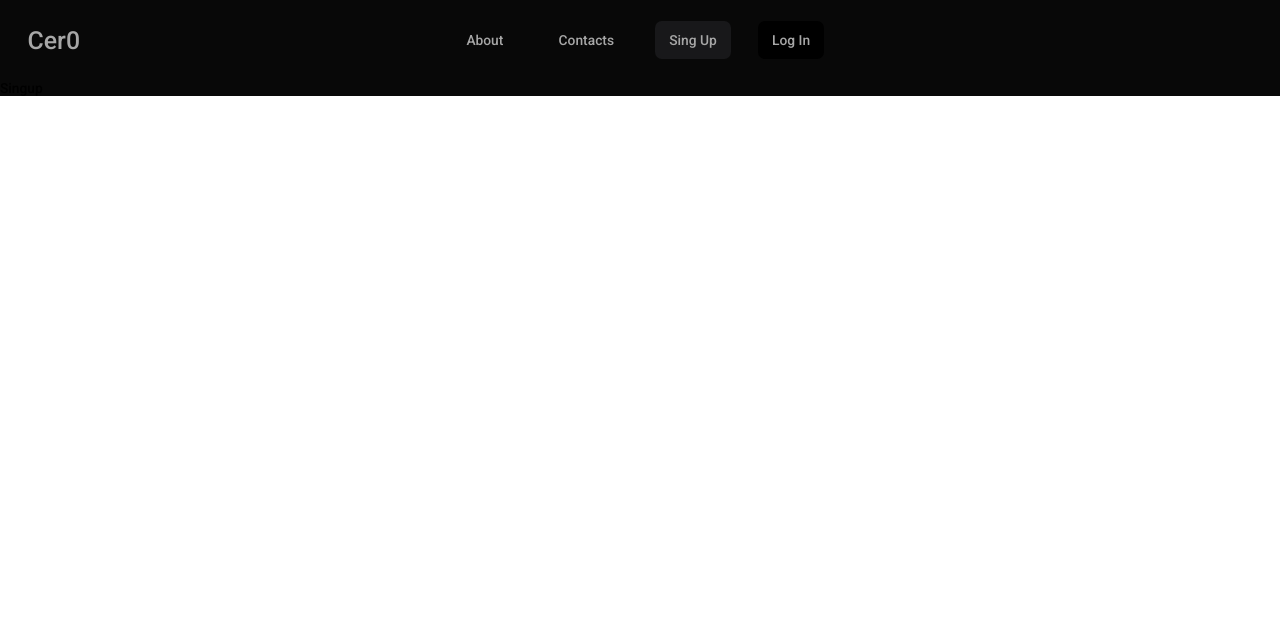
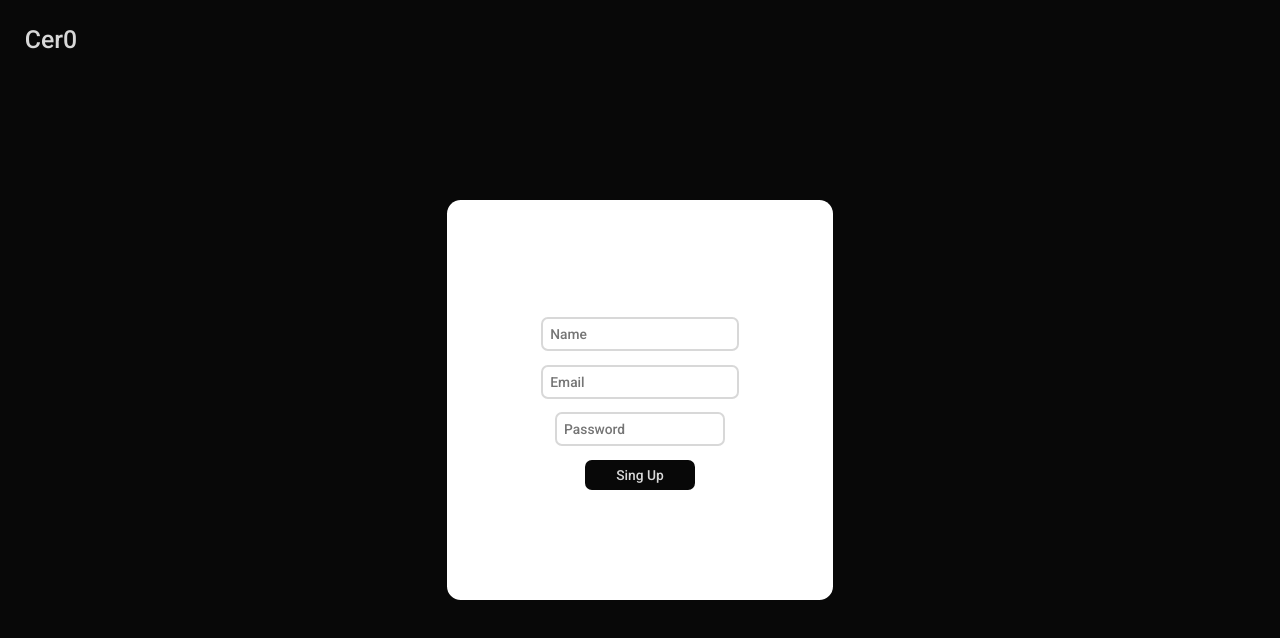
Before and after one commit to erickGit-dev/rest-practice, a React (Create React App) app in the folder client/: page /singup in a window 1280 px wide. Shown: the top 638 px of the page. Built offline with nearby package versions, Linux system fonts and the light colour scheme.

Commit message:
feat<frontend>: adding style to the login page

```diff
--- a/client/src/components/navbar.tsx
+++ b/client/src/components/navbar.tsx
@@ -1,28 +1,28 @@
 import React from "react";
 import { FaBars, FaX } from "react-icons/fa6";
 import { Link } from "react-router-dom";
-import style from "../styles/navbar.module.css";
+import Style from "../styles/navbar.module.css";
 
 const Navbar: React.FC = () => {
   const navRef = React.useRef<HTMLDivElement>(null);
 
   const toggleNav = () => {
-   navRef.current?.classList.toggle(style['nav-toggle']);
+    navRef.current?.classList.toggle(Style['nav-toggle']);
   }
 
   return (
     <header>
-      <Link to="/" className={style['app-name']}>Cer0</Link>
+      <Link to="/" className={Style['app-name']}>Cer0</Link>
       <nav ref={navRef}>
         <Link to="/about" onClick={toggleNav}>About</Link>
         <Link to="/contacts" onClick={toggleNav}>Contacts</Link>
-        <Link to="/singup" onClick={toggleNav} className={style['sing-up']}>Sing Up </Link>
-        <Link to="/login" onClick={toggleNav} className={style['log-in']} >Log In</Link>
-        <button className={style['menu-close']} onClick={toggleNav}>
+        <Link to="/login" onClick={toggleNav} className={Style['log-in']} >Log In</Link>
+        <Link to="/singup" onClick={toggleNav} className={Style['sing-up']}>Sing Up </Link>
+        <button className={Style['menu-close']} onClick={toggleNav}>
           <FaX size={'1.3em'} />
         </button>
       </nav >
-      <button className={style['menu-bars']} onClick={toggleNav}>
+      <button className={Style['menu-bars']} onClick={toggleNav}>
         <FaBars size={'1.3em'} />
       </button>
     </header>
--- a/client/src/components/pages/singup.tsx
+++ b/client/src/components/pages/singup.tsx
@@ -1,9 +1,19 @@
 import React from "react";
+import Style from "../../styles/singup.module.css"
+import { Link } from "react-router-dom";
 
 const Singup: React.FC = () => {
-    return (
-      <div>Singup</div>
-    );
+  return (
+    <div className={Style['sing-up']}>
+      <Link to="/" className={Style['app-name']}>Cer0</Link>
+      <div className={Style['card']}>
+        <input type="text" placeholder="Name" />
+        <input type="text" placeholder="Email" />
+        <input type="password" placeholder="Password" />
+        <button type="submit">Sing Up</button>
+        </div>
+    </div>
+  );
 }
 
 export default Singup;
--- a/client/src/styles/App.module.css
+++ b/client/src/styles/App.module.css
@@ -8,13 +8,15 @@
 }
 
 :root{
-    --mainColor: #080808;
-    --bodyColor: #0C0C0F;
-    --textColor: #D8D8D8;
+    --darkModeBackground: #080808;
+    --darkModeBody: #0C0C0F;
+    --darkModeText: #D8D8D8;
 }
 
 .body {
     background-color: var(--mainColor);
     width: 100%;
     height: 100%;
+    margin: 0;
+    padding: 0;
 }
--- a/client/src/styles/navbar.module.css
+++ b/client/src/styles/navbar.module.css
@@ -1,18 +1,19 @@
 :root {
     --mainColor: #080808;
     --buttonColor: #18181A;
-    --textColor: #A7A7A7;
+    --textColor: #D8D8D8;
     --textHover: #D1D0D0;
 }
 
 header {
+    position: sticky;
+    top: 0;
     background-color: var(--mainColor);
     padding: 0 2rem;
     display: flex;
     justify-content: space-between;
     align-items: center;
     height: 80px;
-    position: sticky;
 
     & .app-name {
         font-size: 1.8rem;
@@ -27,7 +28,7 @@ header {
 
         & a {
             margin: 0 1.0rem;
-            padding: 0.8rem 1.0rem;
+            padding: 0.5rem;
             display: block;
             text-decoration: none;
             color: var(--textColor);
@@ -41,16 +42,13 @@ header {
         }
 
         & .sing-up {
-            background-color: var(--buttonColor);
-        }
-
-        & .log-in {
             background-color: #000000;
 
             &:hover {
                 background-color: #000000;
                 color: var(--textHover);
             }
+
         }
 
         & .menu-close {
@@ -82,7 +80,7 @@ header {
         & .menu-bars {
             visibility: visible;
             opacity: 1;
-            margin-right: 3px;
+            margin-right: 0.03rem;
         }
 
         & nav {
@@ -99,6 +97,7 @@ header {
             opacity: 2px;
             color: var(--textColor);
             gap: 1rem;
+            transition: 1s;
             transform: translateY(-100vh);
 
             & a {
--- /dev/null
+++ b/client/src/styles/singup.module.css
@@ -0,0 +1,79 @@
+:root {
+    --lightModeBackground: #ffffff;
+    --lightModeText: #18181A;
+    --darkModeBackground: #080808;
+    --darkModeText: #D8D8D8;
+    --offDarkModeBackground: #18181A;
+}
+
+.sing-up {
+    margin: 0;
+    display: flex;
+    align-items: center;
+    justify-content: center;
+    position: fixed;
+    top: 0;
+    right: 0;
+    width: 100%;
+    height: 100%;
+    background-color: var(--darkModeBackground);
+
+    & .app-name {
+        position: absolute;
+        top: 0;
+        left: 0;
+        font-size: 1.8rem;
+        text-decoration: none;
+        color: var(--darkModeText);
+        padding: 0.8rem;
+        margin: 1rem;
+    }
+
+    & .card {
+        display: flex;
+        flex-direction: column;
+        border-radius: 1rem;
+        align-items: center;
+        background-color: var(--lightModeBackground);
+        width: 12em;
+        height: 13em;
+        padding: 8rem;
+        margin: 2rem;
+        color: var(--lightModeText);
+
+        & input {
+            color: var(--darkModeText);
+            margin: 0.5rem;
+            padding: 0.5rem;
+            border-radius: 0.5rem;
+            border: 0.2rem solid var(--darkModeText);
+
+            &[type=text]{
+                width: 13rem;
+            }
+
+            &[type=password]{
+                width: 11rem;
+            }
+
+            &:focus {
+                outline: none;
+                border: 0.2rem solid var(--lightModeBackground);
+            }
+        }
+
+        & button {
+            background-color: var(--darkModeBackground);
+            color: var(--darkModeText);
+            width: 8rem;
+            margin: 0.5rem;
+            padding: 0.5rem;
+            border-radius: 0.5rem;
+            border: #080808;
+
+            &:hover {
+                background-color: var(--offDarkModeBackground);
+            }
+        }
+    }
+}
```
